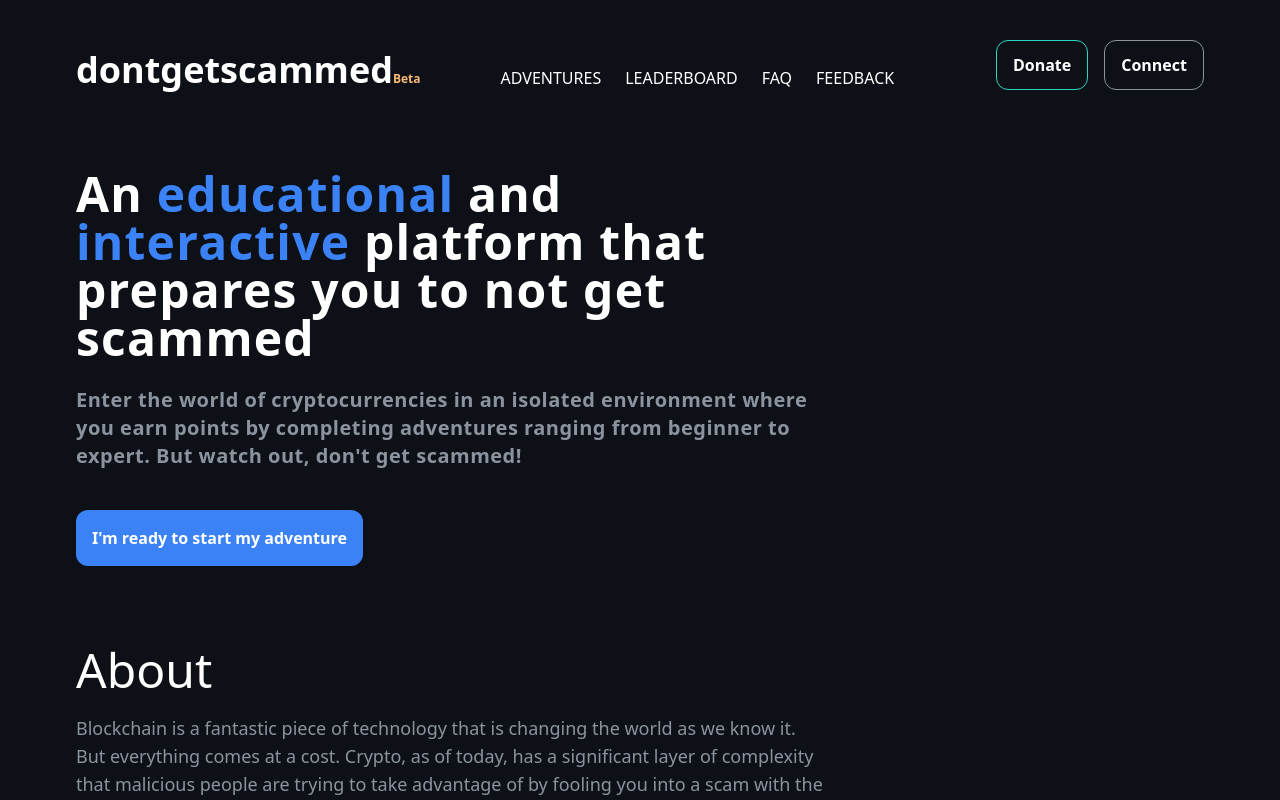
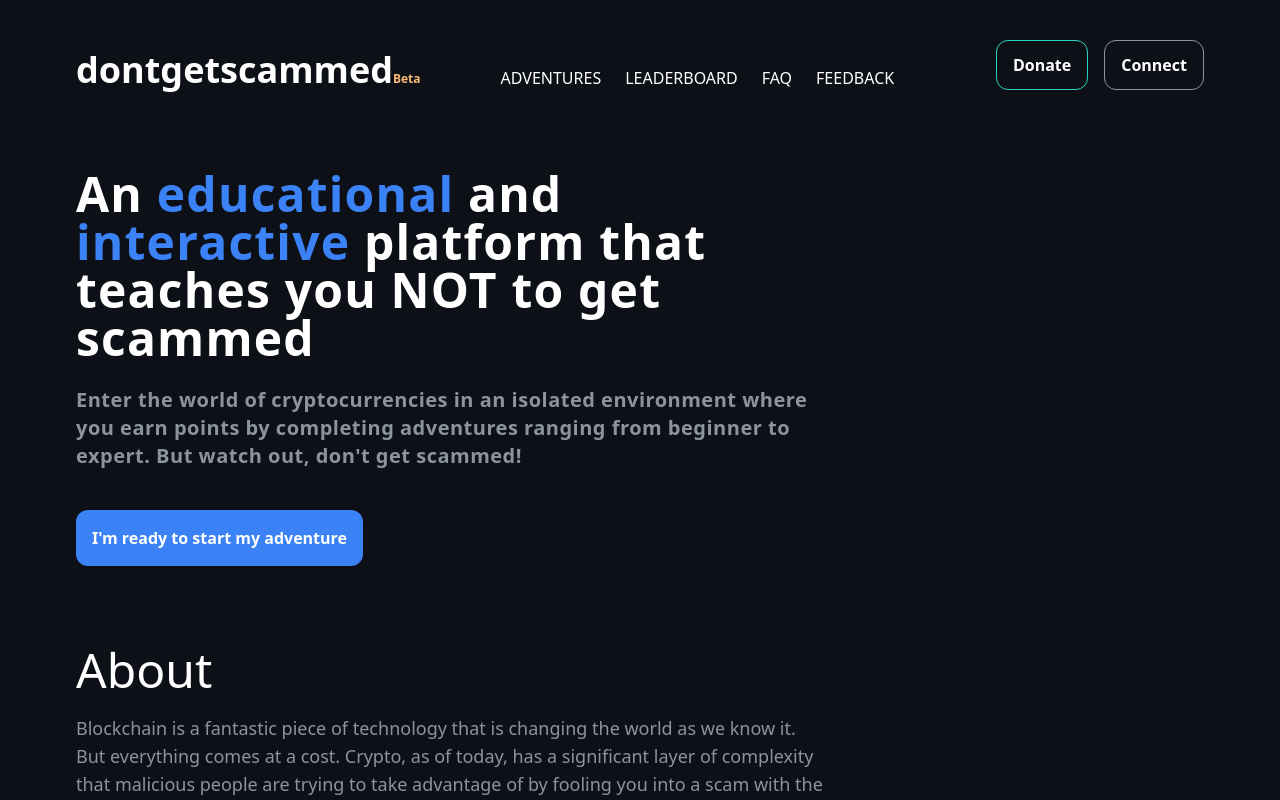
Before and after one commit to anthdm/dontgetscammed, a Next.js app: page / in a window 1280 px wide. Shown: the top 800 px of the page. Built offline with nearby package versions, Linux system fonts and the light colour scheme.

Commit message:
changed hero text

```diff
--- a/src/pages/index.tsx
+++ b/src/pages/index.tsx
@@ -13,7 +13,7 @@ const Home: NextPage = () => {
         <h1 className="text-3xl lg:text-5xl font-bold tracking-wide mb-6">
           An <span className="text-blue-500">educational</span> and{" "}
           <span className="text-blue-500">interactive</span> platform that
-          prepares you to not get scammed
+          teaches you NOT to get scammed
         </h1>
         <p className="lg:text-xl font-bold text-muted tracking-wide">
           Enter the world of cryptocurrencies in an isolated environment where
```
